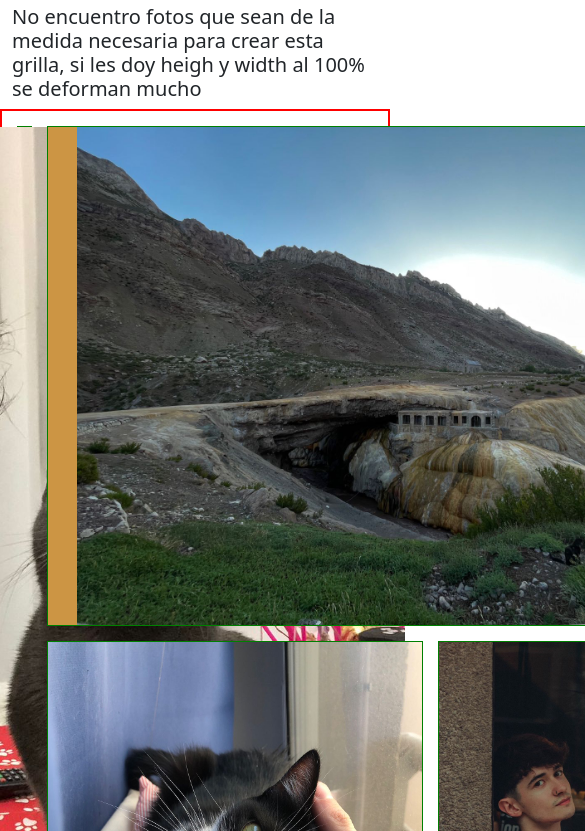
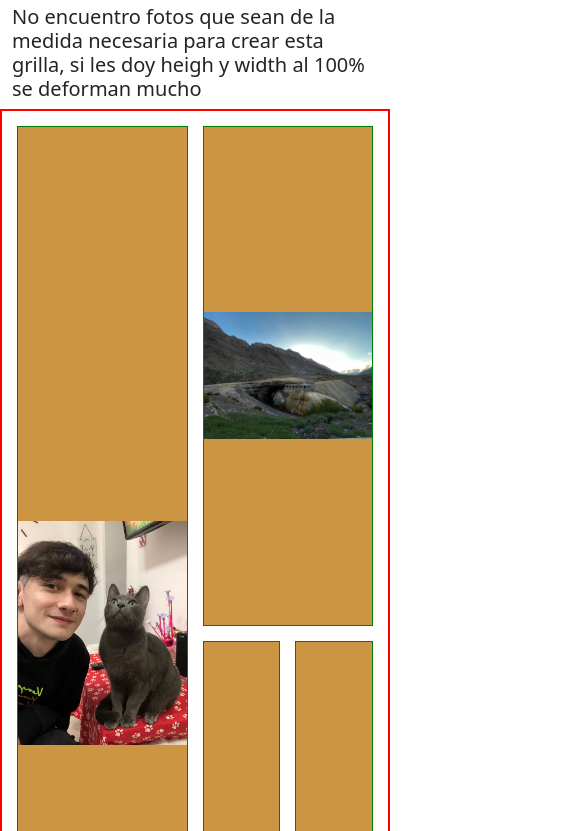
Before and after one commit to FranciscoMatteo/git-proyecto, a plain HTML site: page index.html in a window 390 px wide. Shown: the part 7470-8301 px from the top of the page, 585 px wide, since content can reach past the window. Drawn offline with nearby package versions, Linux system fonts and the light colour scheme; files whose address does not match are found by name; a web font is replaced by a local one.

Commit message:
Se agregan hrefs faltantes en el html tienda, se hace responsive el grid de index

```diff
--- a/css/style.css
+++ b/css/style.css
@@ -393,6 +393,8 @@ footer ul{
 
 .grilla__hijo {
 
+    overflow: hidden;
+
     width: 100%;
 
     height: 100%;
@@ -413,8 +415,8 @@ footer ul{
 
 .grilla__hijo img {
 
-    width: auto;
-    height: 100%;
+    width: 100%;
+    height: auto;
 }
 
 .g1 {
```
Also changed, not shown: Pages/Tienda.html (+4 -4 lines).
